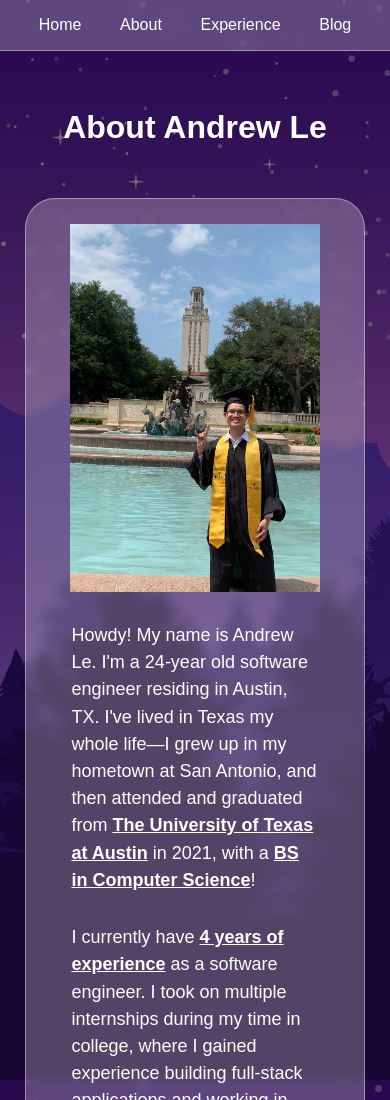
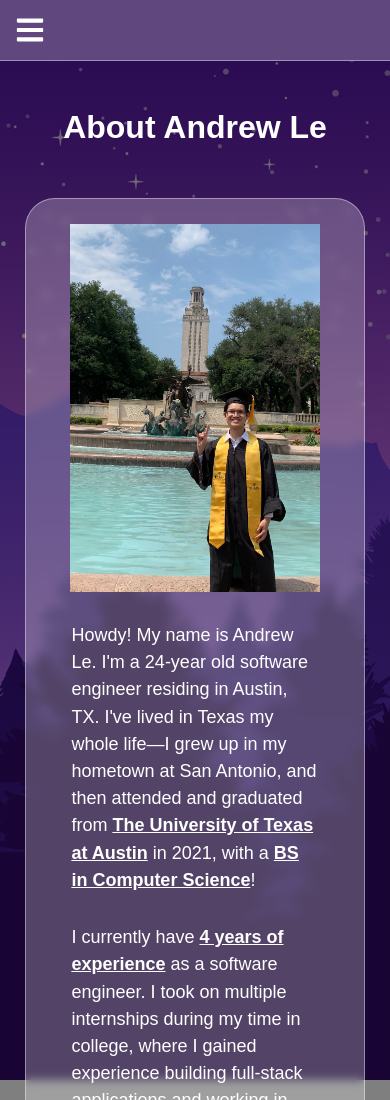
Before and after one commit to andrewandyle/aale-dev, a Gatsby site: page /about in a window 390 px wide. Shown: the top 1100 px of the page. Built offline with nearby package versions, Linux system fonts and the light colour scheme; Gatsby itself is replaced by a stand-in of ours.

Commit message:
make navigation mobile responsive

```diff
--- a/package.json
+++ b/package.json
@@ -30,6 +30,7 @@
     "react-dom": "^18.2.0",
     "react-fast-marquee": "^1.6.2",
     "react-helmet": "^6.1.0",
+    "react-icons": "^5.0.1",
     "react-vertical-timeline-component": "^3.6.0",
     "styled-components": "^6.1.1"
   }
--- a/src/components/navigation.js
+++ b/src/components/navigation.js
@@ -1,6 +1,7 @@
 import * as React from "react"
 import { Link } from "gatsby"
 import { NavContainer } from "../styles/navigation.styles"
+import { FaBars, FaTimes } from "react-icons/fa"
 
 const links = [
   { route: '/', name: 'Home' },
@@ -9,14 +10,21 @@ const links = [
   { route: '/blog', name: 'Blog' }
 ]
 
-const Navigation = () => (
-  <NavContainer>
-    <ul>
-      {links.map(link =>
-        <li key={link.name}><Link to={link.route}>{link.name}</Link></li>
-      )}
-    </ul>
-  </NavContainer>
-)
+const Navigation = () => {
+  const [showMobileNav, setShowMobileNav] = React.useState(false);
+
+  return (
+    <NavContainer showMobileNav={showMobileNav}>
+      {showMobileNav
+        ? <FaTimes id="mobile-menu-close" onClick={() => setShowMobileNav(false)} />
+        : <FaBars id="mobile-menu-open" onClick={() => setShowMobileNav(true)} />}
+      <nav>
+        {links.map(link =>
+          <li key={link.name}><Link to={link.route}>{link.name}</Link></li>
+        )}
+      </nav>
+    </NavContainer>
+  )
+}
 
 export default Navigation
--- a/src/pages/about.js
+++ b/src/pages/about.js
@@ -4,8 +4,7 @@ import { AboutMeContainer, AboutBlock } from "../styles/about.styles"
 import About1 from "../images/about1.jpg"
 import About2 from "../images/about2.jpg"
 
-const AboutPage = () => {
-  return (
+const AboutPage = () => (
   <Layout>
     <h1>About Andrew Le</h1>
     <AboutMeContainer>
@@ -27,7 +26,6 @@ const AboutPage = () => {
     </AboutMeContainer>
   </Layout>
 )
-}
 
 export default AboutPage
 
--- a/src/pages/blog.js
+++ b/src/pages/blog.js
@@ -4,8 +4,7 @@ import Layout from "../components/layout"
 import { graphql } from "gatsby"
 import { BlogList, BlogEntry } from "../styles/blog.styles"
 
-const BlogPage = ({ data }) => {
-  return (
+const BlogPage = ({ data }) => (
   <Layout>
     <div>
       <h1>Andrew Le's Blog</h1>
@@ -42,10 +41,8 @@ const BlogPage = ({ data }) => {
         ))}
       </BlogList>
     </div>
-
   </Layout>
 )
-}
 
 export default BlogPage
 
--- a/src/pages/experience.js
+++ b/src/pages/experience.js
@@ -39,8 +39,7 @@ const skills = [
   { name: 'MySQL', src: MySQL }
 ]
 
-const ExperiencePage = () => {
-  return (
+const ExperiencePage = () => (
   <Layout>
     <h1>Andrew's Work Experience</h1>
     <SkillsContainer>
@@ -146,7 +145,7 @@ const ExperiencePage = () => {
     </TimelineContainer>
   </Layout>
 )
-}
+
 
 export default ExperiencePage
 
--- a/src/pages/index.js
+++ b/src/pages/index.js
@@ -11,8 +11,7 @@ import Email from '../images/email.png'
 import LinkedIn from '../images/linkedin.png'
 import GitHub from '../images/github.jpg'
 
-const IndexPage = () => {
-  return (
+const IndexPage = () => (
   <Layout>
     <LogoContainer>
       <img id="avatar" src={Avatar} alt="Avatar" />
@@ -31,7 +30,6 @@ const IndexPage = () => {
     </ButtonContainer>
   </Layout>
 )
-}
 
 export default IndexPage
 
--- a/src/styles/layout.styles.js
+++ b/src/styles/layout.styles.js
@@ -20,6 +20,7 @@ export const GlobalStyle = createGlobalStyle`
       rgba(0, 0, 0, 0.5),
       rgba(0, 0, 0, 0.5)
     ), url(${imageBg});
+    background-repeat: no-repeat;
     background-attachment: fixed;
     color: white;
     font-family: 'Ubuntu', sans-serif;
--- a/src/styles/navigation.styles.js
+++ b/src/styles/navigation.styles.js
@@ -1,7 +1,6 @@
 import { styled } from 'styled-components'
-import { GlassContainer } from './index.styles'
 
-export const NavContainer = styled(GlassContainer)`
+export const NavContainer = styled.header`
   margin-bottom: 50px;
 
   position: fixed;
@@ -11,7 +10,7 @@ export const NavContainer = styled(GlassContainer)`
   z-index: 9999;
 
   border-radius: 0;
-  border: none;
+  background-color: rgba(255, 255, 255, 0.25);
   border-bottom: 1px solid rgba(255, 255, 255, 0.4);
   backdrop-filter: blur(10px);
 
@@ -20,11 +19,13 @@ export const NavContainer = styled(GlassContainer)`
     text-decoration: none;
   }
 
-  ul {
+  nav {
     list-style: none;
     display: flex;
     justify-content: space-evenly;
     padding-inline-start: 0px;
+    margin-block-start: 1em;
+    margin-block-end: 1em;
     font-weight: 500;
 
     li {
@@ -54,4 +55,44 @@ export const NavContainer = styled(GlassContainer)`
       left: 100%;
     }
   }
+
+  #mobile-menu-open,
+  #mobile-menu-close {
+    display: none;
+  }
+
+  @media only screen and (max-width: 700px) {
+    padding: 15px;
+    background-color: #60487e;
+
+    #mobile-menu-open,
+    #mobile-menu-close {
+      display: block;
+      font-size: 30px;
+      cursor: pointer;
+    }
+
+    nav {
+      ${({ showMobileNav }) => `display: ${showMobileNav ? 'block' : 'none'};`}
+
+      position: fixed;
+      top: 100%;
+      left: 0;
+      width: 100%;
+      margin-block-start: 0;
+
+      padding: .5rem 4%;
+      background-color: #291355;
+      border-bottom: 1px solid rgba(255, 255, 255, 0.4);
+      font-size: 20px;
+
+      li {
+        margin: 1.5rem 0;
+        &:hover {
+          -webkit-transform: none;
+          transition: 0;
+        }
+      }
+    }
+  }
 `
```
Also changed, not shown: 1 other file. Lines whose indentation alone changed are shown as unchanged.
